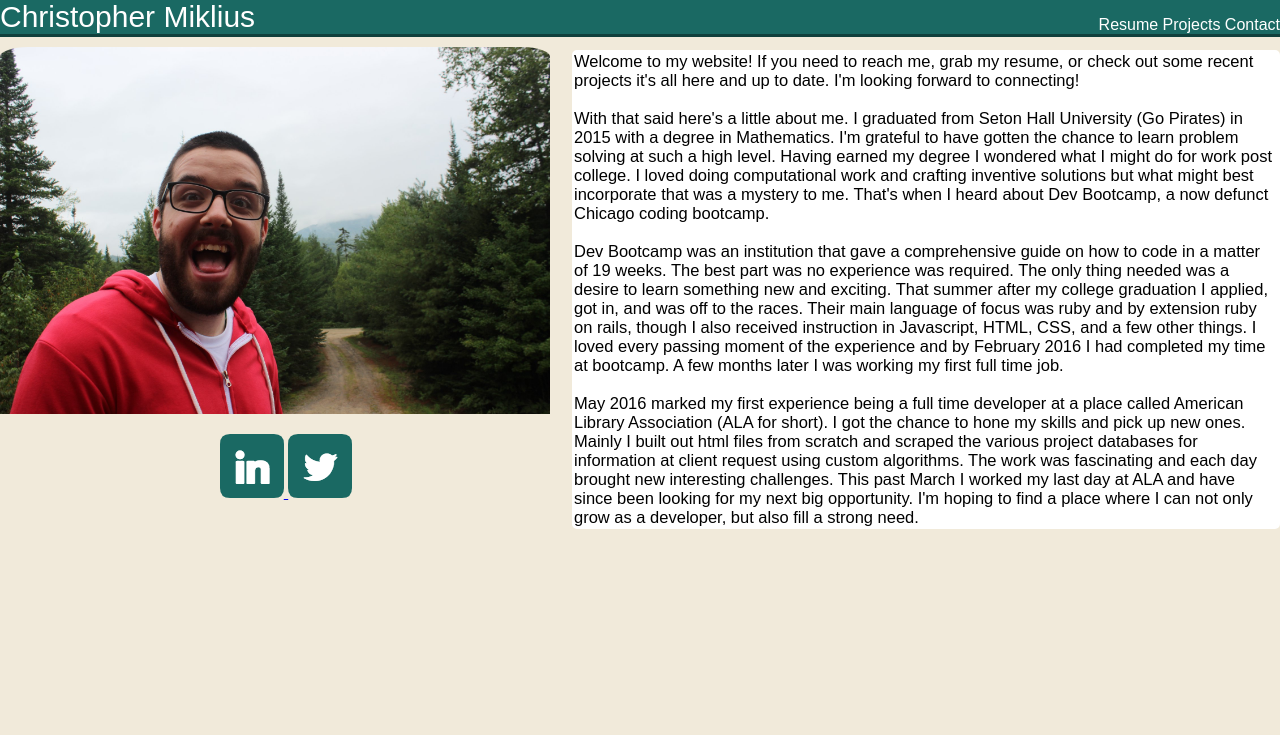
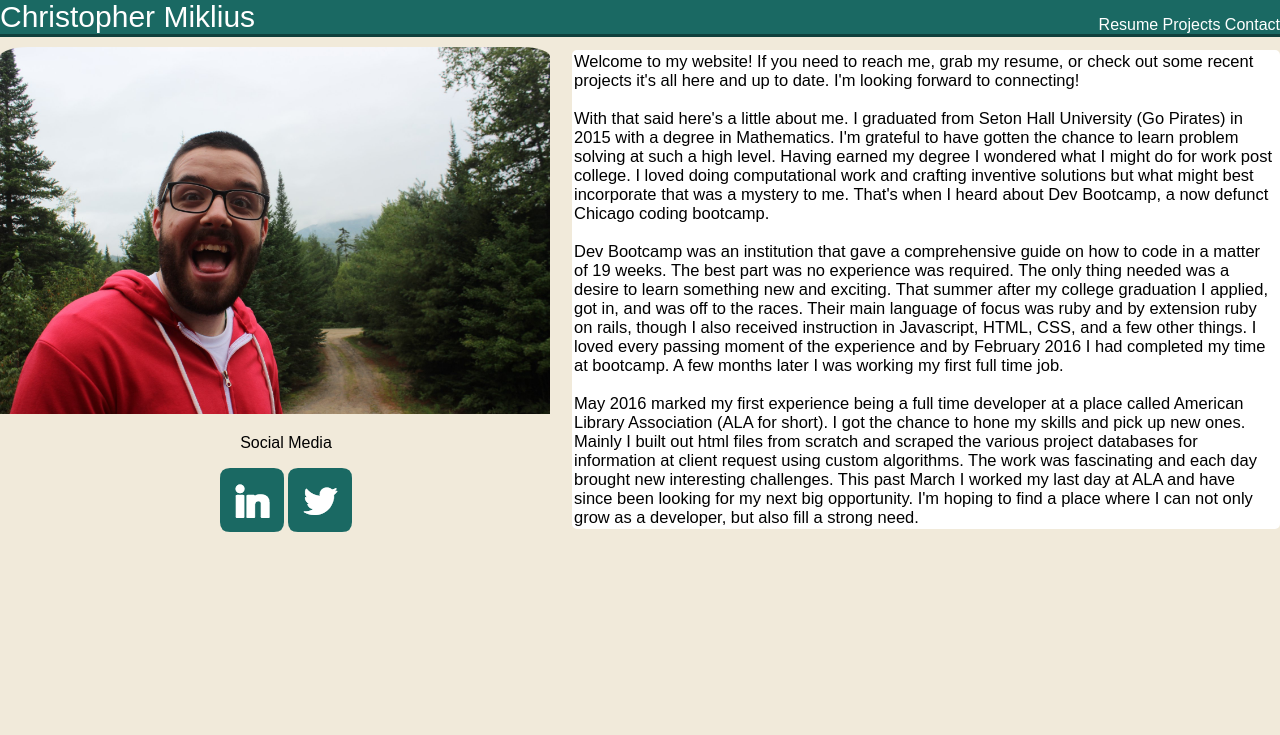
Before and after one commit to ChrisMIX/PersonalSite2018, a Rails app: page / in a window 1280 px wide. Shown: the top 735 px of the page. Run offline with Rails 7, Linux system fonts and the light colour scheme; some libraries are stand-ins or nearby versions.

Commit message:
fix styling on social media icons

```diff
--- a/portfolio/app/assets/stylesheets/welcome_stylesheet.css
+++ b/portfolio/app/assets/stylesheets/welcome_stylesheet.css
@@ -56,10 +56,7 @@ html, body {
   display: inline;
 }
 
-#intro{
-
-}
-
 #social{
   text-align: center;
+  text-decoration: none;
 }
--- a/portfolio/app/views/welcome/index.html.erb
+++ b/portfolio/app/views/welcome/index.html.erb
@@ -30,10 +30,12 @@
 </div>
 
 <div id="social">
-  <a href="http://linkedin.com/in/chrismiklius">
+  <p>Social Media</p>
+  <a style="text-decoration: none;" href="http://linkedin.com/in/chrismiklius">
     <img src="/assets/linkedin.png"/>
   </a>
-  <a href="http://twitter.com/chrismiks">
+
+  <a style="text-decoration: none;" href="http://twitter.com/chrismiks">
     <img src="/assets/twitter.png"/>
   </a>
 </div>
```
